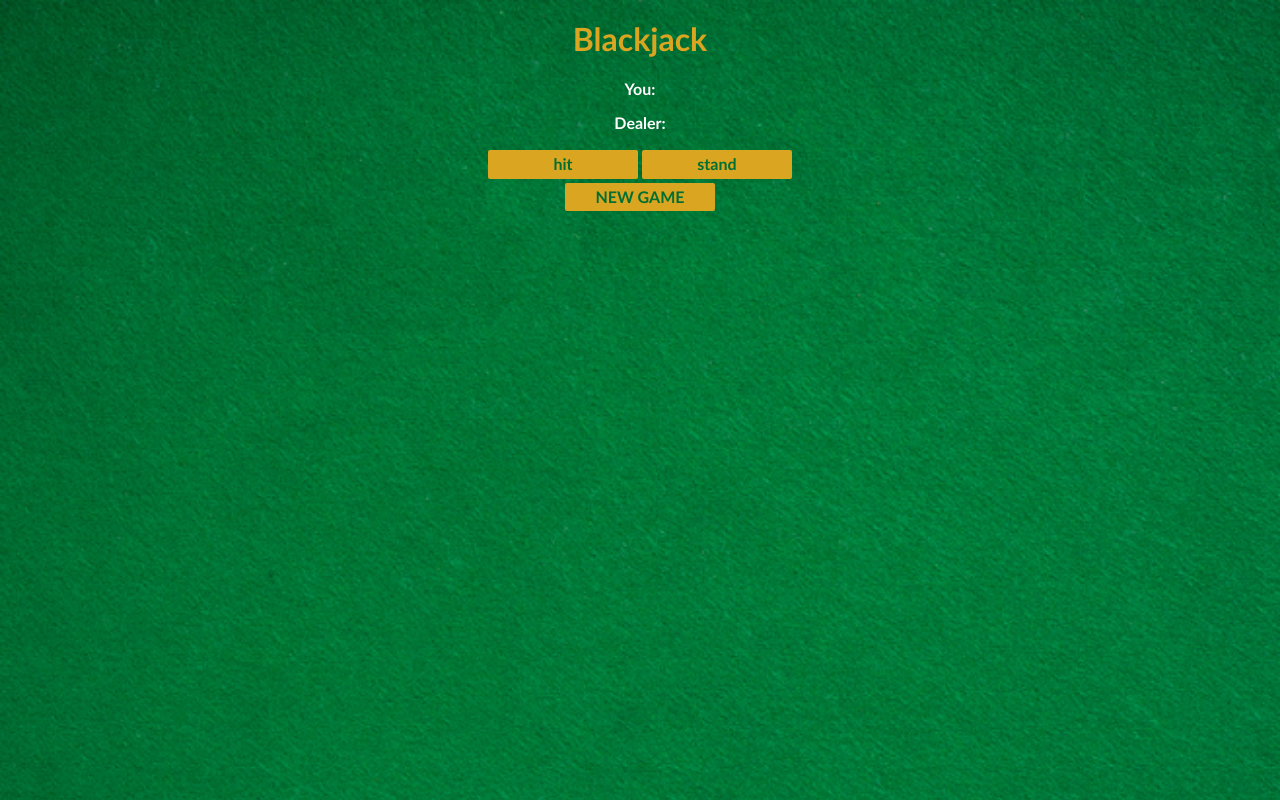
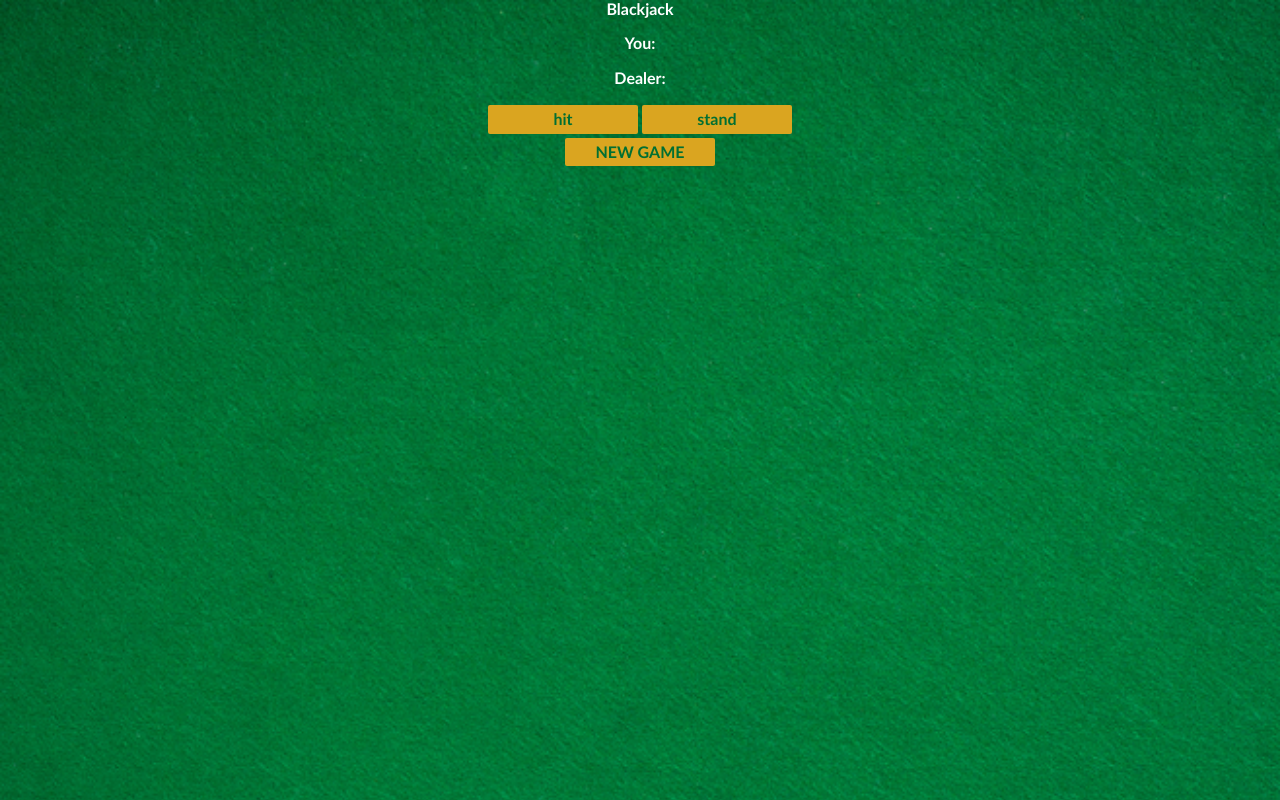
Before and after one commit to darrenbruegman/umm, a plain HTML site: page games/blackjack/index.html in a window 1280 px wide. Drawn offline with nearby package versions, Linux system fonts and the light colour scheme.

Commit message:
Update index.html

```diff
--- a/games/blackjack/index.html
+++ b/games/blackjack/index.html
@@ -3,7 +3,7 @@
         <link rel="stylesheet" href="index.css">
     </head>
     <body>
-        <h1 id="topmsg">Blackjack</h1>
+        <p id="topmsg">Blackjack</p>
         <p id="sum">You:</p>
         <p id="dealer">Dealer:</p>
         <button onclick="hit()">hit</button>
```
